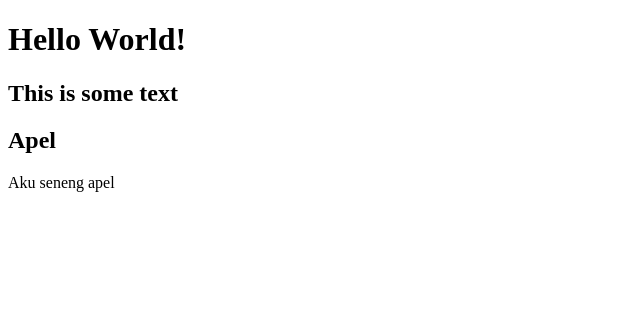
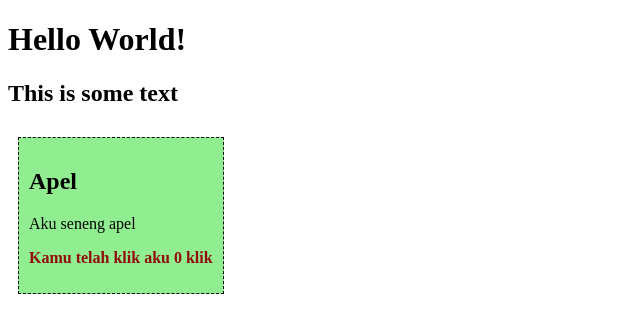
Before and after one commit to erymn/learn-vujs-w3s, a Vue app in the folder ScaleUp/firstsfc/: page / in a window 1280 px wide. Shown: the top 332 px of the page, without its empty margins (0-640 px from the left). Built offline with nearby package versions, Linux system fonts and the light colour scheme.

Commit message:
implement components

```diff
--- a/ScaleUp/firstsfc/src/App.vue
+++ b/ScaleUp/firstsfc/src/App.vue
@@ -15,6 +15,20 @@
     }
   }
 </script>
+
+<style>
+  #app > div {
+    border: dashed black 1px;
+    display: inline-block;
+    margin: 10px;
+    padding: 10px;
+    background-color: lightgreen;
+  }
+
+  #app > div:hover {
+    cursor: pointer;
+  }
+</style>
 
 <!-- <script setup>
 import HelloWorld from './components/HelloWorld.vue'
--- a/ScaleUp/firstsfc/src/components/FoodItem.vue
+++ b/ScaleUp/firstsfc/src/components/FoodItem.vue
@@ -1,7 +1,8 @@
 <template>
-    <div>
+    <div v-on:click="countClicks">
         <h2>{{ name }}</h2>
         <p>{{ message }}</p>
+        <p id="red">Kamu telah klik aku {{ clicks }} klik</p>
     </div>
 </template>
 
@@ -10,8 +11,21 @@
         data() {
             return  {
                 name: 'Apel',
-                message: 'Aku seneng apel'
+                message: 'Aku seneng apel',
+                clicks: 0
+            }
+        },
+        methods: {
+            countClicks() {
+                this.clicks++
             }
         }
     }
 </script>
+
+<style>
+    #red {
+        font-weight: bold ;
+        color: rgb(144, 12, 12);
+    }
+</style>
```
